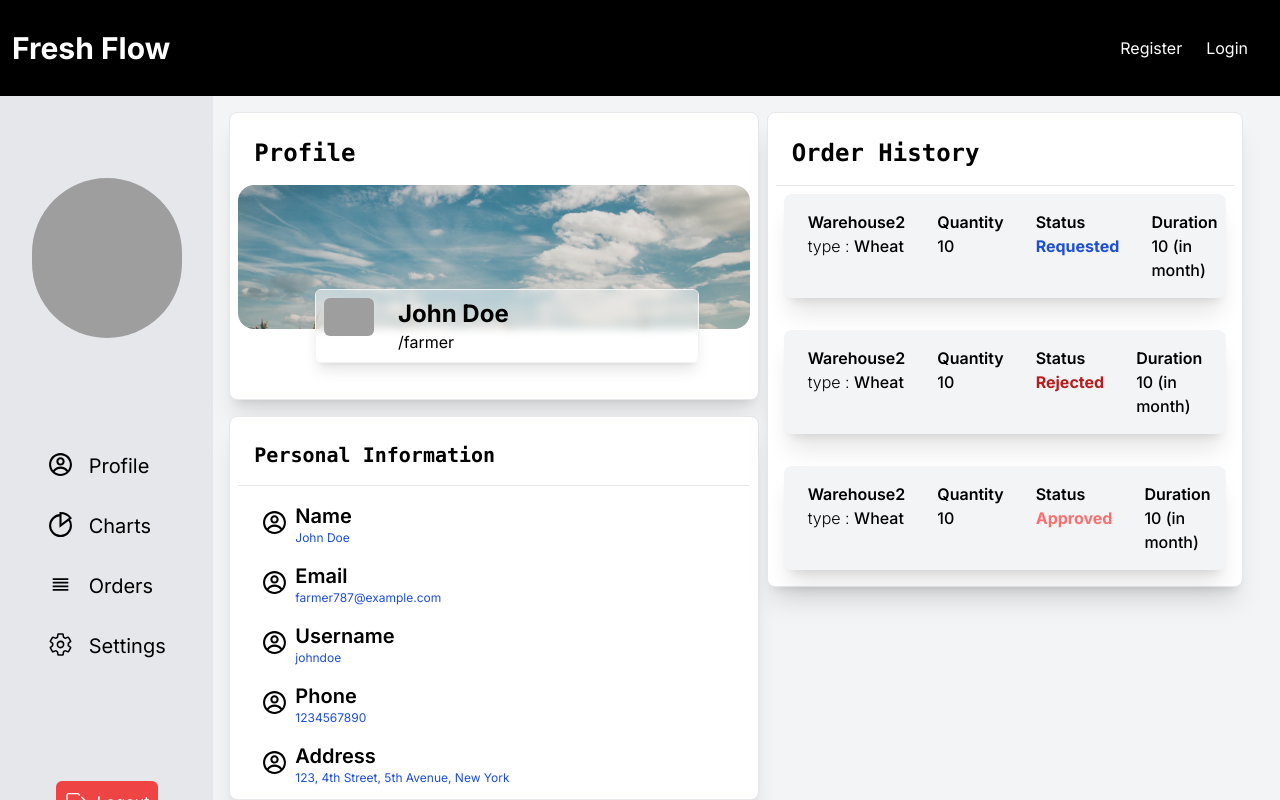
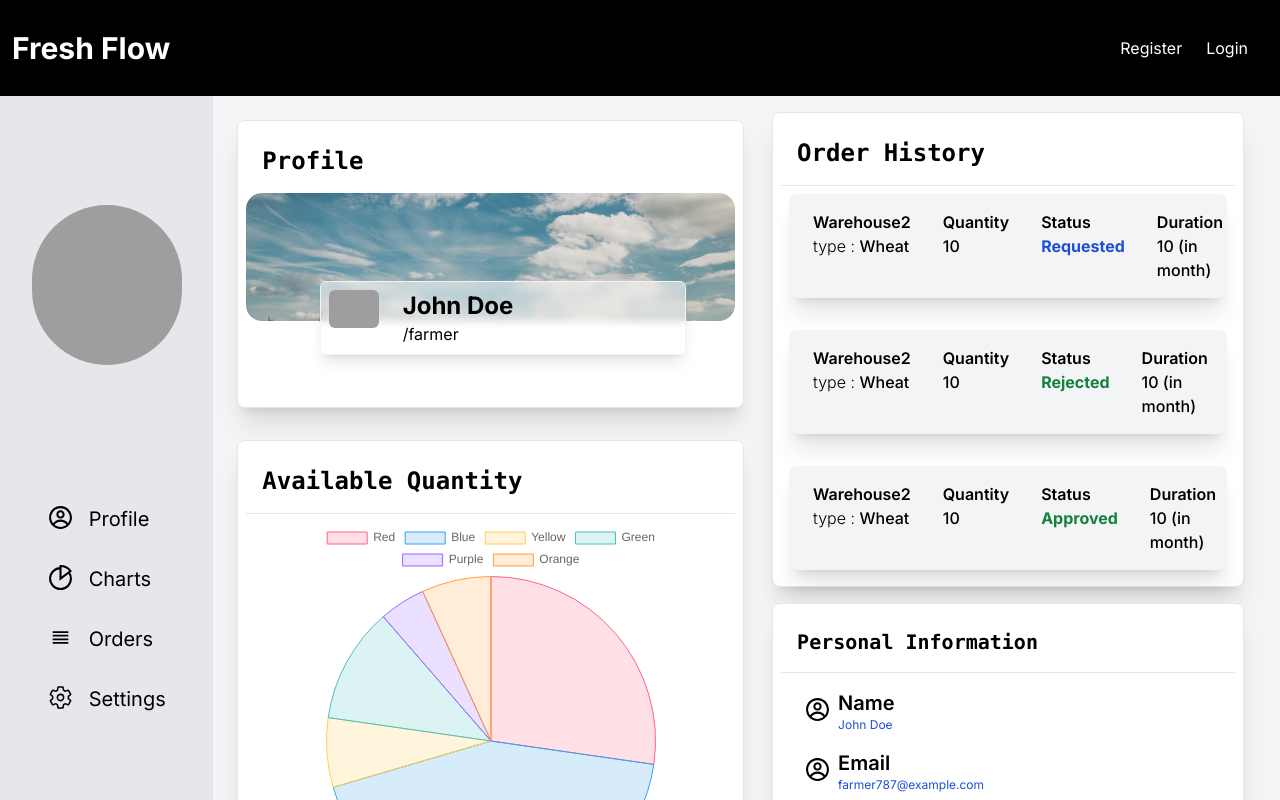
Before and after one commit to Freakyab/fresh-flow, a Next.js app in the folder client/: page /dashboard/farmer/profile in a window 1280 px wide. Shown: the top 800 px of the page. Built offline with nearby package versions, Linux system fonts and the light colour scheme; grey boxes are pictures that could not be loaded.

Commit message:
Update layout and login components

```diff
--- a/client/src/app/dashboard/farmer/layout.tsx
+++ b/client/src/app/dashboard/farmer/layout.tsx
@@ -39,7 +39,7 @@ const FarmerDashboard = ({ children }: FarmerDashboardProps) => {
         <SideNav options={options} />
       </section>
 
-      <section className="flex h-screen w-5/6 overflow-hidden flex-col">
+      <section className="flex min-h-screen h-full w-5/6 overflow-hidden flex-col">
         {children}
       </section>
     </div>
--- a/client/src/app/dashboard/farmer/profile/page.tsx
+++ b/client/src/app/dashboard/farmer/profile/page.tsx
@@ -1,11 +1,16 @@
 "use client";
 
-import React, { useState } from "react";
+import React from "react";
+import ProfileField from "./../../../../components/profileField.component";
+import { OrderField } from "./../../../../components/profileField.component";
 import Image from "next/image";
-
+import { Chart as ChartJS, ArcElement, Tooltip, Legend } from "chart.js";
 import { CgProfile } from "react-icons/cg";
+import { Pie } from "react-chartjs-2";
 
 const Profile = () => {
+  ChartJS.register(ArcElement, Tooltip, Legend);
+
   const profileData = {
     name: "John Doe",
     email: "farmer787@example.com",
@@ -14,190 +19,118 @@ const Profile = () => {
     username: "johndoe",
   };
 
+  const orderData = [
+    {
+      name: "Warehouse2",
+      type: "Wheat",
+      quantity: 10,
+      status: "Requested",
+      duration: 10,
+    },
+    {
+      name: "Warehouse2",
+      type: "Wheat",
+      quantity: 10,
+      status: "Rejected",
+      duration: 10,
+    },
+    {
+      name: "Warehouse2",
+      type: "Wheat",
+      quantity: 10,
+      status: "Approved",
+      duration: 10,
+    },
+  ];
+
+  const data = {
+    labels: ["Red", "Blue", "Yellow", "Green", "Purple", "Orange"],
+    datasets: [
+      {
+        label: "# of Votes",
+        data: [12, 19, 3, 5, 2, 3],
+        backgroundColor: [
+          "rgba(255, 99, 132, 0.2)",
+          "rgba(54, 162, 235, 0.2)",
+          "rgba(255, 206, 86, 0.2)",
+          "rgba(75, 192, 192, 0.2)",
+          "rgba(153, 102, 255, 0.2)",
+          "rgba(255, 159, 64, 0.2)",
+        ],
+        borderColor: [
+          "rgba(255, 99, 132, 1)",
+          "rgba(54, 162, 235, 1)",
+          "rgba(255, 206, 86, 1)",
+          "rgba(75, 192, 192, 1)",
+          "rgba(153, 102, 255, 1)",
+          "rgba(255, 159, 64, 1)",
+        ],
+        borderWidth: 1,
+      },
+    ],
+  };
+
   return (
-    <div className="bg-gray-100 h-full flex gap-2">
-      <div className="gap-1 w-1/2 ">
-        <div className="m-4 w-full h-72  p-2 bg-white border shadow-xl rounded-lg">
-          <h1 className="text-2xl font-mono font-semibold p-4 w-full">
-            Profile
-          </h1>
+    <div className="bg-gray-100 flex flex-col lg:flex-row gap-1">
+      <div className="lg:w-1/2 p-2 ml-4 mt-4 flex gap-8 h-full flex-col">
+        <div className="w-full h-72 p-2 bg-white border shadow-xl rounded-lg">
+          <h1 className="text-2xl font-mono font-semibold p-4 w-full">Profile</h1>
           <Image
             src="/hero.jpg"
             alt="profile"
             width={600}
             height={600}
-            className="rounded-[1rem] inset-0 bg-black brightness-90 z-0 h-36 object-cover grayscale-0  bg-center top-0"
+            className="rounded-[1rem] bg-black h-32 brightness-90 z-0 object-cover grayscale-0 bg-center top-0"
           />
-
           <div className="shadow-lg flex relative w-3/4 mt-[-40px] ml-[15%] z-10 bg-white rounded-md bg-clip-padding backdrop-filter backdrop-blur-sm bg-opacity-50 border border-gray-100">
             <span className="p-2">
               <img
-                src={
-                  "https://lh3.googleusercontent.com/-935HM2R1INU/AAAAAAAAAAI/AAAAAAAAAAA/AFNEGgIfLim9kZl0b-32K9B0EORXkAmFEQ/photo.jpg?sz=46"
-                }
+                src="https://lh3.googleusercontent.com/-935HM2R1INU/AAAAAAAAAAI/AAAAAAAAAAA/AFNEGgIfLim9kZl0b-32K9B0EORXkAmFEQ/photo.jpg?sz=46"
                 alt="profile"
                 width={50}
                 height={50}
                 className="rounded-md"
               />
             </span>
-            <span className="px-4 py-2">
+            <span className="px-4  py-2">
               <h2 className="text-2xl font-bold">{profileData.name}</h2>
               <p>/farmer</p>
             </span>
           </div>
         </div>
-
-        <div className=" w-full p-2 m-4 rounded-lg h-96 bg-white border shadow-xl">
+        <div className="p-2 bg-white border shadow-xl rounded-lg flex-col">
+          <p className="text-2xl font-mono font-semibold border-b p-4">
+            Available Quantity
+          </p>
+          <span className="w-full h-96 mt-2 flex justify-center items-center">
+              <Pie data={data} />
+          </span>
+        </div>
+      </div>
+      <div className="lg:w-1/2">
+        <div className="w-[90%] p-2 m-4 bg-white border shadow-xl rounded-lg">
+          <h1 className="text-2xl font-mono font-semibold border-b p-4 w-full">
+            Order History
+          </h1>
+          <div className="flex flex-col gap-4">
+            {orderData.map((order, index) => (
+              <OrderField key={index} {...order} />
+            ))}
+          </div>
+        </div>
+        <div className="w-[90%] p-2 m-4 rounded-lg h-96 bg-white border shadow-xl">
           <h2 className="font-mono text-xl p-4 font-semibold border-b w-full">
             Personal Information
           </h2>
           <div className="flex p-2 flex-col">
-            <div className="flex p-2">
-              <span className="px-2 justify-start mt-2">
-                <CgProfile size={25} />
-              </span>
-
-              <span className="flex flex-col">
-                <span className="text-xl font-semibold capitalize">Name</span>
-                <span className="text-xs text-blue-700">
-                  {profileData.name}
-                </span>
-              </span>
-            </div>
-            <div className="flex p-2">
-              <span className="px-2 justify-start mt-2">
-                <CgProfile size={25} />
-              </span>
-
-              <span className="flex flex-col">
-                <span className="text-xl font-semibold capitalize">email</span>
-                <span className="text-xs text-blue-700">
-                  {profileData.email}
-                </span>
-              </span>
-            </div>
-            <div className="flex p-2">
-              <span className="px-2 justify-start mt-2">
-                <CgProfile size={25} />
-              </span>
-
-              <span className="flex flex-col">
-                <span className="text-xl font-semibold capitalize">
-                  username
-                </span>
-                <span className="text-xs text-blue-700">
-                  {profileData.username}
-                </span>
-              </span>
-            </div>
-            <div className="flex p-2">
-              <span className="px-2 justify-start mt-2">
-                <CgProfile size={25} />
-              </span>
-
-              <span className="flex flex-col">
-                <span className="text-xl font-semibold capitalize">phone</span>
-                <span className="text-xs text-blue-700">
-                  {profileData.phone}
-                </span>
-              </span>
-            </div>
-            <div className="flex p-2">
-              <span className="px-2 justify-start mt-2">
-                <CgProfile size={25} />
-              </span>
-
-              <span className="flex flex-col">
-                <span className="text-xl font-semibold capitalize">
-                  address
-                </span>
-                <span className="text-xs text-blue-700">
-                  {profileData.address}
-                </span>
-              </span>
-            </div>
-          </div>
-        </div>
-      </div>
-      <div className="gap-1 w-1/2 ">
-        <div className="m-4 w-[90%] p-2 bg-white border shadow-xl rounded-lg">
-          <h1 className="text-2xl font-mono font-semibold border-b p-4 w-full">
-            Order History
-          </h1>
-          <div className="flex flex-col gap-4">
-            <div className="flex flex-col gap-4 justify-center">
-              <div className="flex m-2 bg-gray-100 p-2 shadow-xl rounded-lg">
-                <span className="p-2">
-                  <p className="font-semibold px-2">Warehouse2</p>
-                  <p className="font-light px-2">
-                    type : <span className="font-medium">Wheat</span>
-                  </p>
-                </span>
-                <span className="p-2">
-                  <p className="font-semibold px-2">Quantity</p>
-                  <p className="font-medium px-2">10</p>
-                </span>
-                <span className="p-2">
-                  <p className="font-semibold px-2">Status</p>
-                  <p className="font-bold text-blue-700 px-2">Requested</p>
-                </span>
-                <span className="p-2">
-                  <p className="font-semibold px-2">Duration</p>
-                  <p className="font-medium px-2">
-                    10 {"("}in month{")"}
-                  </p>
-                </span>
-              </div>
-            </div>
-            <div className="flex flex-col gap-4 justify-center">
-              <div className="flex m-2 bg-gray-100 p-2 shadow-xl rounded-lg">
-                <span className="p-2">
-                  <p className="font-semibold px-2">Warehouse2</p>
-                  <p className="font-light px-2">
-                    type : <span className="font-medium">Wheat</span>
-                  </p>
-                </span>
-                <span className="p-2">
-                  <p className="font-semibold px-2">Quantity</p>
-                  <p className="font-medium px-2">10</p>
-                </span>
-                <span className="p-2">
-                  <p className="font-semibold px-2">Status</p>
-                  <p className="font-bold text-red-700 px-2">Rejected</p>
-                </span>
-                <span className="p-2">
-                  <p className="font-semibold px-2">Duration</p>
-                  <p className="font-medium px-2">
-                    10 {"("}in month{")"}
-                  </p>
-                </span>
-              </div>
-            </div>
-            <div className="flex flex-col gap-4 justify-center">
-              <div className="flex m-2 bg-gray-100 p-2 shadow-xl rounded-lg">
-                <span className="p-2">
-                  <p className="font-semibold px-2">Warehouse2</p>
-                  <p className="font-light px-2">
-                    type : <span className="font-medium">Wheat</span>
-                  </p>
-                </span>
-                <span className="p-2">
-                  <p className="font-semibold px-2">Quantity</p>
-                  <p className="font-medium px-2">10</p>
-                </span>
-                <span className="p-2">
-                  <p className="font-semibold px-2">Status</p>
-                  <p className="font-bold text-red-400 px-2">Approved</p>
-                </span>
-                <span className="p-2">
-                  <p className="font-semibold px-2">Duration</p>
-                  <p className="font-medium px-2">
-                    10 {"("}in month{")"}
-                  </p>
-                </span>
-              </div>
-            </div>
+            {Object.entries(profileData).map(([key, value]) => (
+              <ProfileField
+                key={key}
+                icon={<CgProfile size={25} />}
+                label={key}
+                value={value}
+              />
+            ))}
           </div>
         </div>
       </div>
--- a/client/src/app/login/page.tsx
+++ b/client/src/app/login/page.tsx
@@ -22,11 +22,13 @@ export default function login() {
             onClick={() => setIsLogin(!isLogin)}
             className={`w-full h-10 mt-4 rounded-t-md ${
               isLogin ? " text-white bg-black" : "text-black  bg-white"
-            }`}>
+            }`}
+
+            >
             Register{" "}
           </button>
         </div>
-        {isLogin ? <LoginComponent /> : <RegisterComponent />}
+        {isLogin ? <LoginComponent controls={ {isLogin ,setIsLogin} } /> : <RegisterComponent />}
       </div>
       <Image
         src={"/login.jpg"}
--- /dev/null
+++ b/client/src/components/profileField.component.tsx
@@ -0,0 +1,74 @@
+import { ReactNode } from "react";
+
+type Option = {
+  label: string;
+  icon: ReactNode;
+  value: string;
+  key: string;
+};
+
+type orderProps = {
+  key: number;
+  name: string;
+  type: string;
+  quantity: number;
+  status: string;
+  duration: number;
+};
+
+const ProfileField = ({ key, icon, label, value }: Option) => (
+  <div className="flex p-2" key={key}>
+    <span className="px-2 justify-start mt-2">{icon}</span>
+    <span className="flex flex-col">
+      <span className="text-xl font-semibold capitalize">{label}</span>
+      <span className="text-xs text-blue-700">{value}</span>
+    </span>
+  </div>
+);
+
+export const OrderField = ({
+  key,
+  name,
+  type,
+  quantity,
+  status,
+  duration,
+}: orderProps) => {
+  return (
+    <div className="flex flex-col gap-4 justify-center">
+      <div className="flex m-2 bg-gray-100 p-2 shadow-xl rounded-lg" key={key}>
+        <span className="p-2">
+          <p className="font-semibold px-2">{name}</p>
+          <p className="font-light px-2">
+            type : <span className="font-medium">{type}</span>
+          </p>
+        </span>
+        <span className="p-2">
+          <p className="font-semibold px-2">Quantity</p>
+          <p className="font-medium px-2">{quantity}</p>
+        </span>
+        <span className="p-2">
+          <p className="font-semibold px-2">Status</p>
+          <p
+            className={`font-bold ${
+              status === "Requested"
+                ? "text-blue-700"
+                : status === "Reject"
+                ? "text-red-700"
+                : "text-green-700"
+            } px-2`}>
+            {status}
+          </p>
+        </span>
+        <span className="p-2">
+          <p className="font-semibold px-2">Duration</p>
+          <p className="font-medium px-2">
+            {duration} {"("}in month{")"}
+          </p>
+        </span>
+      </div>
+    </div>
+  );
+};
+
+export default ProfileField;
```
Also changed, not shown: client/src/components/login.component.tsx (+21 -4 lines).
